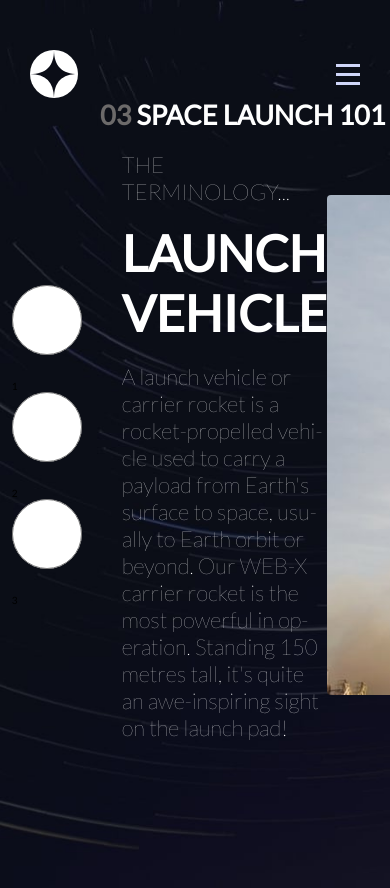
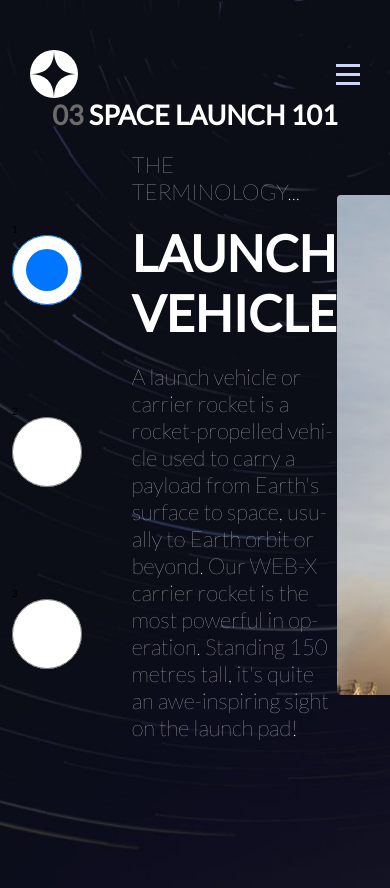
Before and after one commit to GeorgeFlood/space-tourism, a plain HTML site: page technology.html in a window 390 px wide. Shown: the top 888 px of the page. Drawn offline with Linux system fonts and the light colour scheme; a web font is replaced by a local one.

Commit message:
updates
for the most part it just needs the hamburger menu to work & more media queries.

```diff
--- a/sass/_base.scss
+++ b/sass/_base.scss
@@ -11,7 +11,7 @@
 html {
   font-size: 62.5%; // 10 px per 1rem;
   box-sizing: border-box;
-  font-family: 'Lato', sans-serif;
+  font-family: "Lato", sans-serif;
 }
 
 .home-page {
--- a/sass/_components.scss
+++ b/sass/_components.scss
@@ -27,7 +27,7 @@
     }
 
     &::before {
-      content: '';
+      content: "";
       position: absolute;
       width: 55%;
       height: 3px;
@@ -62,7 +62,7 @@
     }
 
     &::before {
-      content: '';
+      content: "";
       position: absolute;
       width: 0%;
       height: 0%;
@@ -182,6 +182,10 @@
   align-items: center;
   margin-top: 3%;
 
+  @include respond(tab-port) {
+    flex-direction: column;
+  }
+
   @include respond(big-desk) {
     margin-top: 6%;
   }
@@ -196,6 +200,11 @@
       font-size: 2.7rem;
       text-transform: uppercase;
       color: $color-white;
+
+      @include respond(tab-port) {
+        margin: 0;
+        text-align: center;
+      }
 
       @include respond(big-desk) {
         margin-left: 30rem;
@@ -212,12 +221,23 @@
       margin-top: 10rem;
       height: 44rem;
       width: 44rem;
+
+      @include respond(tab-port) {
+        margin: 5rem 0;
+        height: 40rem;
+        width: 40rem;
+      }
     }
   }
 
   &__info {
     height: 52rem;
     width: 35%;
+
+    @include respond(tab-port) {
+      width: 75%;
+      font-size: 3rem;
+    }
   }
 
   &__nav {
@@ -226,6 +246,9 @@
     padding: 0;
     margin: 0;
     background: none;
+
+    @include respond(tab-port) {
+    }
 
     &::before {
       content: none;
@@ -240,7 +263,7 @@
     }
 
     ::before {
-      content: '';
+      content: "";
       width: 0%;
       height: 0%;
       transform: translateY(-2rem);
@@ -303,6 +326,17 @@
     flex-direction: column;
     flex: 0 0 40%;
     color: white;
+
+    @include respond(big-desk) {
+      flex: 0 0 25%;
+      margin-top: 5%;
+    }
+  }
+
+  &__span {
+    @include respond(big-desk) {
+      margin: 0 auto;
+    }
   }
 
   &__rank {
@@ -317,6 +351,11 @@
     font-size: 5rem;
     padding-bottom: 2rem;
     text-align: center;
+
+    @include respond(big-desk) {
+      font-size: 5.5rem;
+      margin: 3rem 0;
+    }
   }
 
   &__info {
@@ -324,6 +363,10 @@
     line-height: 3.3rem;
     margin-bottom: 2rem;
     color: rgb(215, 215, 215);
+
+    @include respond(big-desk) {
+      font-size: 2.2rem;
+    }
   }
 
   &__nav {
@@ -339,17 +382,17 @@
       cursor: pointer;
 
       &::before {
-        content: '';
+        content: "";
         position: absolute;
         top: 8%;
         left: 8%;
         width: 0;
         height: 0;
-        background-color: rgb(161, 6, 6);
+        background-color: rgb(7, 220, 78);
         box-shadow: 0 0.3rem 3rem rgb(255, 255, 255);
         border-radius: 50%;
         transform: scale(0);
-        transition: height 0.4s ease-in-out, width 0.2s ease-in-out;
+        transition: all 0.4s;
       }
       &:checked::before {
         transform: scale(1);
@@ -362,6 +405,11 @@
   &__img {
     flex: 0 0 40%;
     position: relative;
+
+    @include respond(big-desk) {
+      flex: 0 25%;
+      margin-top: 5%;
+    }
 
     &--port {
       margin-top: 10%;
@@ -384,6 +432,7 @@
 
   &-form {
     display: flex;
+    justify-content: space-between;
     flex-direction: column;
     margin-left: 3%;
 
@@ -392,13 +441,13 @@
       width: 7rem;
 
       &:not(:last-child) {
-        margin-bottom: 2.5rem;
+        margin-bottom: 10rem;
       }
     }
   }
 
   &-info {
-    padding-left: 4rem;
+    padding-left: 5rem;
     flex: 0 0 30%;
     color: $color-white;
     hyphens: auto;
--- a/technology.html
+++ b/technology.html
@@ -33,7 +33,9 @@
         </li>
         <li><a href="crew.html" class="header__link">02 Crew</a></li>
         <li>
-          <a href="technology.html" class="header__link">03 Technology</a>
+          <a checked href="technology.html" class="header__link"
+            >03 Technology</a
+          >
         </li>
       </nav>
       <svg
@@ -54,41 +56,51 @@
 
     <section class="technology">
       <form class="technology-form" id="tech-nav">
+        <label for="launch-vehicle">1</label>
         <input
+          checked
           id="launch-vehicle"
           type="radio"
           class="technology-form__nav"
           name="technology"
         />
-        <label for="launch-vehicle">1</label>
-        <form class="technology-form">
+
+        <label class="technology-form__label" for="spacePort">2</label>
         <input
           id="spacePort"
           type="radio"
           class="technology-form__nav"
           name="technology"
         />
-          <label for="spacePort">2</label>
-          <form class="technology-form">
+
+        <label class="technology-form__label" for="spaceCapsule">3</label>
         <input
           id="spaceCapsule"
           type="radio"
           class="technology-form__nav"
           name="technology"
         />
-            <label for="spaceCapsule">3</label>
       </form>
 
       <div class="technology-info">
-<p class="technology-info__paragraph">
-  THE TERMINOLOGY...
+        <p class="technology-info__paragraph">THE TERMINOLOGY...</p>
+        <h1 class="technology-info__title" id="tech-title">LAUNCH VEHICLE</h1>
+        <p class="technology-info__info" id="tech-info">
+          A launch vehicle or carrier rocket is a rocket-propelled vehicle used
+          to carry a payload from Earth's surface to space, usually to Earth
+          orbit or beyond. Our WEB-X carrier rocket is the most powerful in
+          operation. Standing 150 metres tall, it's quite an awe-inspiring sight
+          on the launch pad!
         </p>
-<h1 class="technology-info__title" id="tech-title">LAUNCH VEHICLE</h1>
-<p class="technology-info__info" id="tech-info">A launch vehicle or carrier rocket is a rocket-propelled vehicle used to carry a payload from Earth's surface to space, usually to Earth orbit or beyond. Our WEB-X carrier rocket is the most powerful in operation. Standing 150 metres tall, it's quite an awe-inspiring sight on the launch pad!</p>
       </div>
 
       <div class="technology-image">
-        <img id="tech-img" class="technology-image__image" src="assets/technology/image-launch-vehicle-portrait.jpg" alt="space vehicle">
+        <img
+          id="tech-img"
+          class="technology-image__image"
+          src="assets/technology/image-launch-vehicle-portrait.jpg"
+          alt="space vehicle"
+        />
       </div>
     </section>
     <script src="technology.js"></script>
--- a/technology.js
+++ b/technology.js
@@ -1,9 +1,9 @@
-const techNav = document.querySelector('#tech-nav');
-const techTitle = document.querySelector('#tech-title');
-const techInfo = document.querySelector('#tech-info');
-const techImg = document.querySelector('#tech-img');
+const techNav = document.querySelector("#tech-nav");
+const techTitle = document.querySelector("#tech-title");
+const techInfo = document.querySelector("#tech-info");
+const techImg = document.querySelector("#tech-img");
 
-techNav.addEventListener('click', (e) => {
+techNav.addEventListener("click", (e) => {
   const id = e.target.id;
   console.log(id);
 
@@ -13,23 +13,23 @@ techNav.addEventListener('click', (e) => {
     techImg.src = img;
   };
 
-  if (id === 'launch-vehicle') {
+  if (id === "launch-vehicle") {
     techFunciton(
-      'Launch Vehicle',
+      "LAUNCH VEHICLE",
       `A launch vehicle or carrier rocket is a rocket-propelled vehicle used to carry a payload from Earth's surface to space, usually to Earth orbit or beyond. Our WEB-X carrier rocket is the most powerful in operation. Standing 150 metres tall, it's quite an awe-inspiring sight on the launch pad!`,
-      'assets/technology/image-launch-vehicle-portrait.jpg'
+      "assets/technology/image-launch-vehicle-portrait.jpg"
     );
-  } else if (id === 'spacePort') {
+  } else if (id === "spacePort") {
     techFunciton(
-      'SPACEPORT',
+      "SPACEPORT",
       `A spaceport or cosmodrome is a site for launching (or receiving) spacecraft, by analogy to the seaport for ships or airport for aircraft. Based in the famous Cape Canaveral, our spaceport is ideally situated to take advantage of the Earth’s rotation for launch.`,
-      'assets/technology/image-spaceport-portrait.jpg'
+      "assets/technology/image-spaceport-portrait.jpg"
     );
   } else {
     techFunciton(
-      'SPACE CAPSULE',
+      "SPACE CAPSULE",
       `A space capsule is an often-crewed spacecraft that uses a blunt-body reentry capsule to reenter the Earth's atmosphere without wings. Our capsule is where you'll spend your time during the flight. It includes a space gym, cinema, and plenty of other activities to keep you entertained.`,
-      'assets/technology/image-space-capsule-portrait.jpg'
+      "assets/technology/image-space-capsule-portrait.jpg"
     );
   }
 });
```
Also changed, not shown: crew.html (+2 -1 lines), crew.js (+25 -12 lines), index.html (+1 -0 lines), sass/main.scss (+5 -5 lines), .css/main.css, 2 other files. Lines whose indentation alone changed are shown as unchanged.
